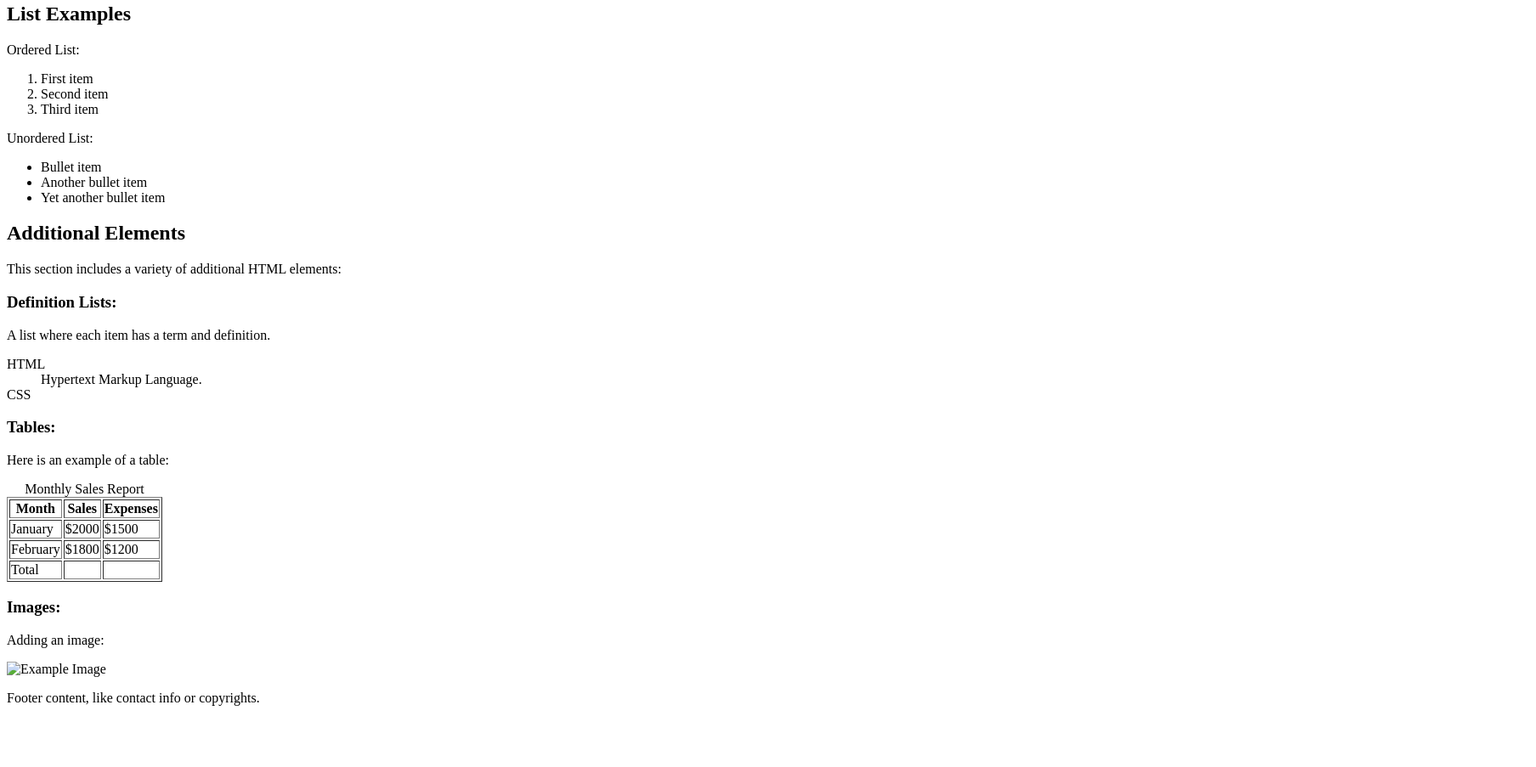
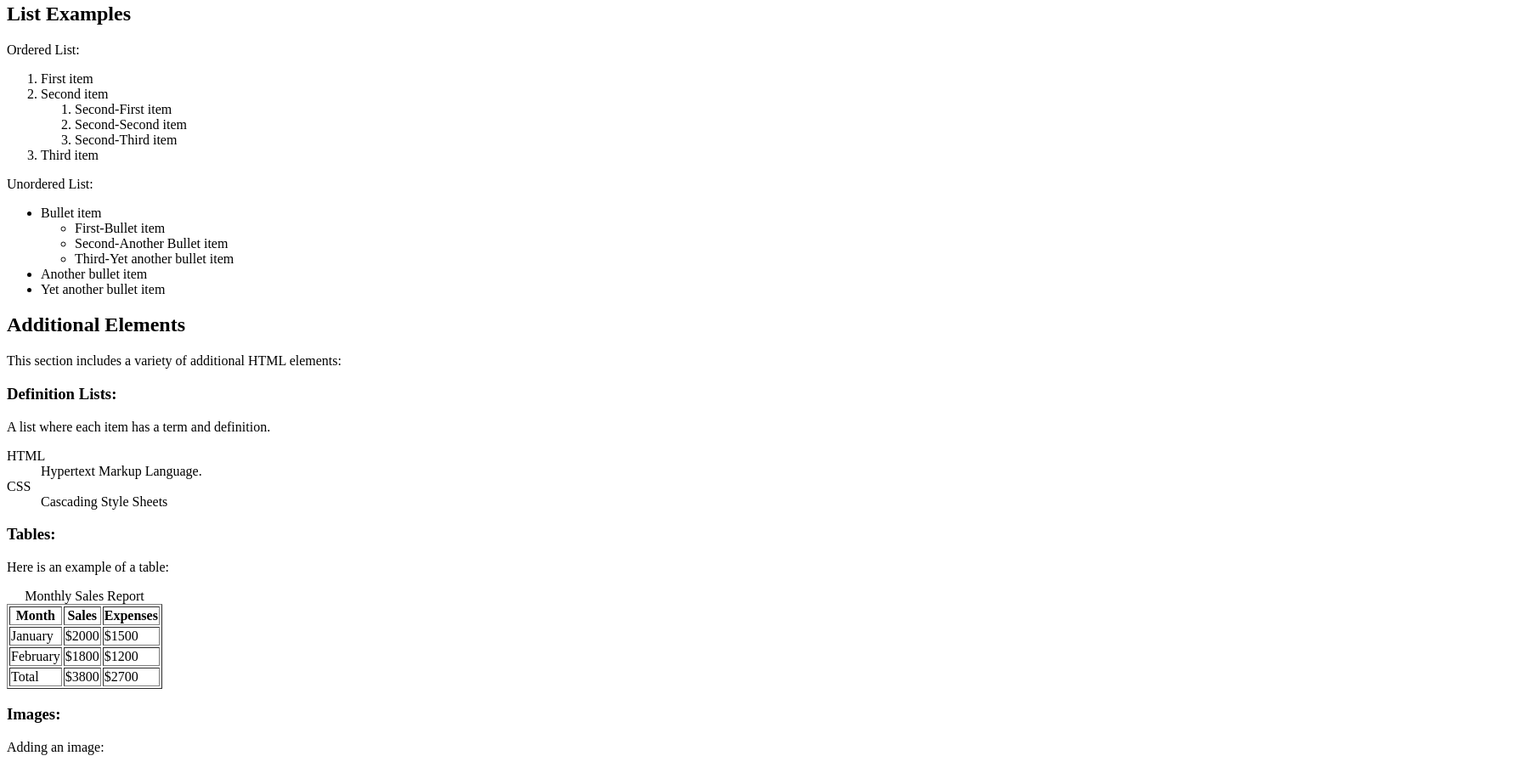
Before and after one commit to alifrangi/Lab2, a plain HTML site: page news.html in a window 1280 px wide. Shown: the part 338-1241 px from the top of the page at 85% size, 1808 px wide, since content can reach past the window. Before the commit the page ends 1185 px from the top, so only its background shows below. Drawn offline with Linux system fonts and the light colour scheme.

Commit message:
new news html file

```diff
--- a/news.html
+++ b/news.html
@@ -11,7 +11,13 @@ Description : A simple HTML file.
 <html>
 <head>
     <title>Comprehensive HTML Page</title>
-	<!--Copy and paste remaining tags of the head section from images.html file.-->
+	<title> Image Demonstration </title>
+    <title> Image Demonstration </title>
+    <meta charset ="UTF-8">
+    <meta name="description" content="An HTML example with img tags">
+    <meta name ="keywords" content="HTML ,Web Development, Example, img">
+    <meta name ="author" content="Your Name">
+    <link rel ="shortcut icon" href="favicon.ico" type ="image/x-icon" >
 </head>
 <body>
 
@@ -31,7 +37,7 @@ Description : A simple HTML file.
         <article>
             <h2>Article Title</h2>
 
-			<p>This is a paragraph in an article section. It demonstrates text formatting, like bold, italic, and marked text.</p>
+			<p>This is a paragraph in an article section. It demonstrates text formatting, like <b>bold</b>,<i> italic</i>, and <mark>marked</mark> text.</p>
 			<!-- To emphasize specific words in the paragraph, apply appropriate HTML tags:
 			<strong> or <b> for bold text,
 			<em> or <i> for italic text, and
@@ -40,7 +46,7 @@ Description : A simple HTML file.
 
             <p>Here's a quotation:</p>
             <blockquote cite="http://example.com">
-                This is a blockquote, a section that quotes content from another source.
+               This is a blockquote, a section that quotes content from another source.
             </blockquote>
             <p>The article section typically contains text, images, and other content that forms an independent part of a document.</p>
         </article>
@@ -52,13 +58,31 @@ Description : A simple HTML file.
         <ol>
             <li>First item</li>
             <li>Second item</li>
-			<!--Make a sub-ordered list here-->
+                <ol>
+                    <li> Second-First item</li>
+                    <li>
+                        Second-Second item
+                    </li>
+                    <li>
+                        Second-Third item
+                    </li>
+                </ol>
             <li>Third item</li>
         </ol>
         <p>Unordered List:</p>
         <ul>
             <li>Bullet item</li>
-			<!--Make a sub-unordered list here-->
+                <ul style="list-style-type: circle;">
+                    <li>
+                        First-Bullet item
+                    </li>
+                    <li>
+                        Second-Another Bullet item
+                    </li>
+                    <li>
+                        Third-Yet another bullet item
+                    </li>
+                </ul>
             <li>Another bullet item</li>
             <li>Yet another bullet item</li>
         </ul>
@@ -74,7 +98,7 @@ Description : A simple HTML file.
             <dt>HTML</dt>
             <dd>Hypertext Markup Language.</dd>
 			<dt>CSS</dt>
-            <dd><!--Add CSS definition here--></dd>
+            <dd>Cascading Style Sheets</dd>
         </dl>
 
 
@@ -104,21 +128,22 @@ Description : A simple HTML file.
 			<tfoot>
 				<tr>
 					<td>Total</td>
-					<td><!--Put column total here--></td>
-					<td><!--Put column total here--></td>
+					<td>$3800</td>
+					<td>$2700</td>
 				</tr>
 			</tfoot>
         </table>
 
 		<h3>Images:</h3>
         <p>Adding an image:</p>
-        <img src="example.jpg" alt="Example Image"> <!--Fix addressing issue-->
+        <img src="images/example.jpg" alt="Example Image"> <!--Fix addressing issue-->
     </section>
 
     <footer>
-        <p>Footer content, like contact info or copyrights.</p>
+       <!-- <p>Footer content, like contact info or copyrights.</p> -->
 		<!--Comment out the above p tag and add a new p tag under this comment.
 			The new p tag must contain {Copy right + your names}.-->
+            <p>Copy Right Ali Alafranji & Zayn Dias</p>
     </footer>
 </body>
 </html>
```
